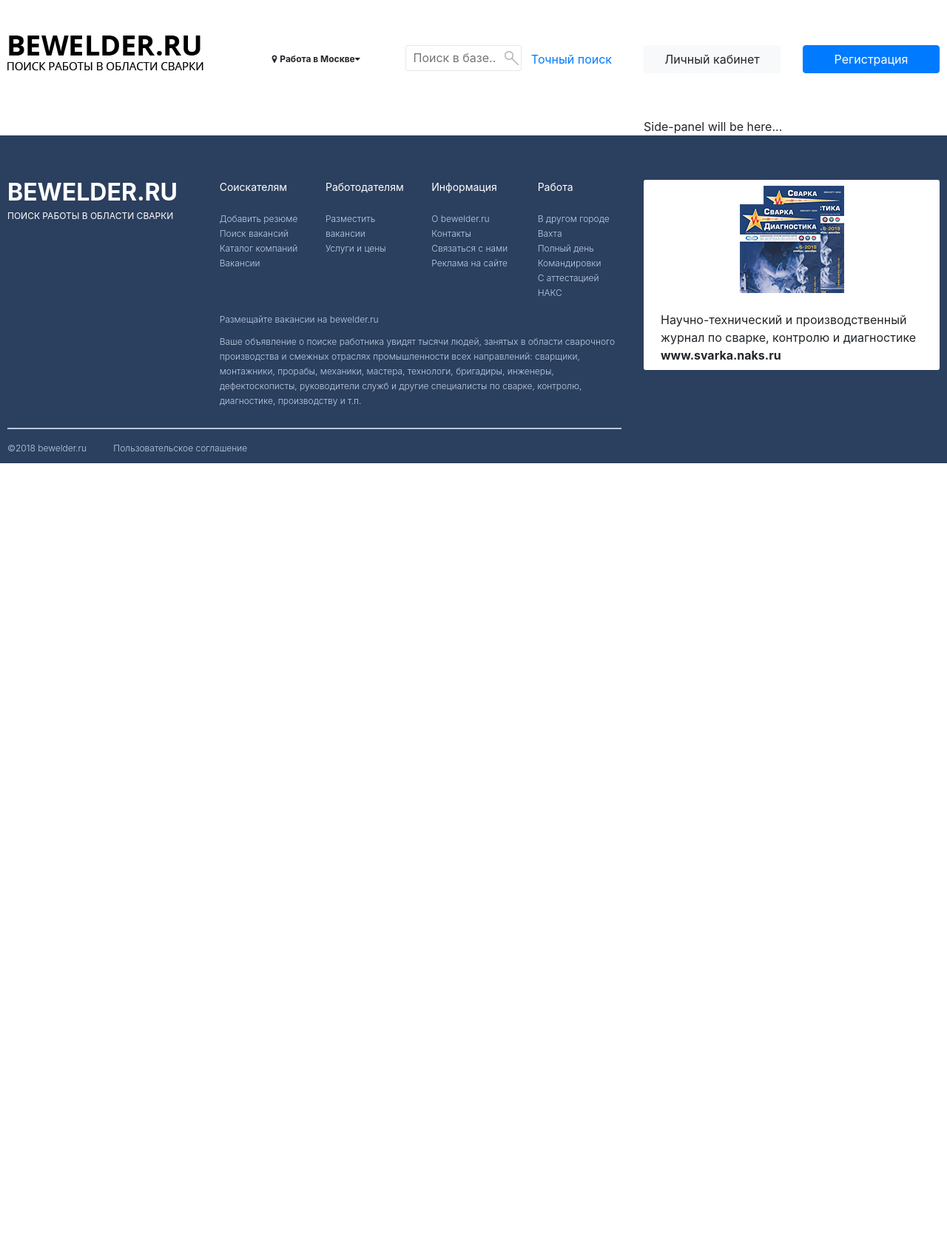
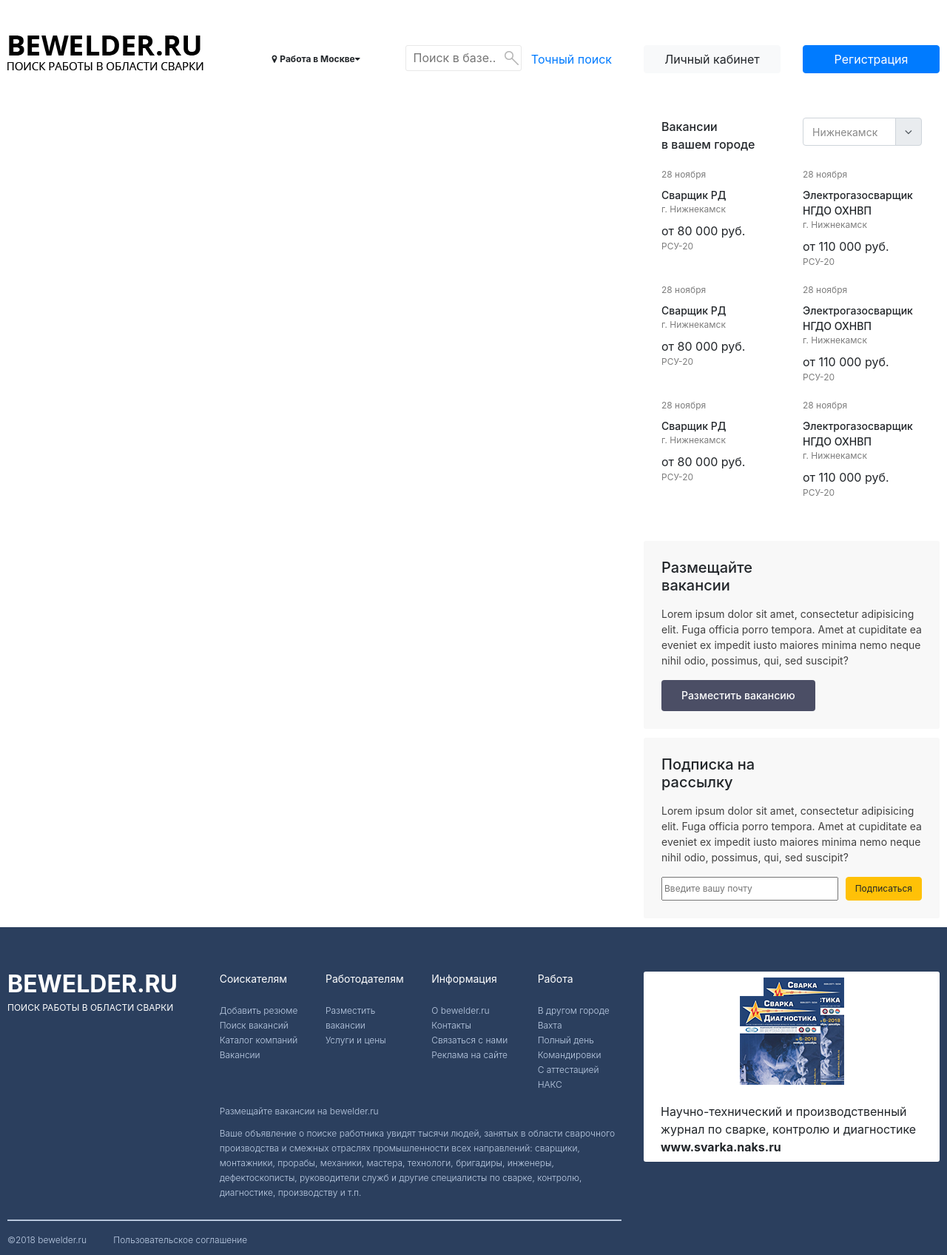
Before and after one commit to testpass1982/bewelder_redesign, a Django app: page /orgs/ in a window 1280 px wide. Shown: the whole page at 74% size. Before the commit the page ends 626 px from the top, so only its background shows below. Run offline with Django 3.2, Linux system fonts and the light colour scheme; data that the repository does not hold is empty; some libraries are stand-ins or nearby versions.

Commit message:
Side-panel layout

```diff
--- a/orgs/templates/orgs/list.html
+++ b/orgs/templates/orgs/list.html
@@ -36,9 +36,87 @@
             </div>
             {% endfor %}
         </div>
-        <div class="col-lg-4">
-            <div class="contianer">
-                Side-panel will be here...
+        <div class="col-lg-4 side-panel">
+            <div class="vacancy-in-city side-panel-block pt-0">
+                <div class="row">
+                    <div class="col title">
+                        Вакансии <br>
+                        в вашем городе
+                    </div>
+                    <div class="col">
+                        <div class="input-group">
+                            <input type="text" class="form-control city" value="Нижнекамск" aria-label="Город" aria-describedby="side-panel-city">
+                            <div class="input-group-append">
+                                <span class="input-group-text" id="fast-search-position"><i class="fa fa-angle-down" aria-hidden="true"></i></span>
+                            </div>
+                        </div>
+                    </div>
+                </div>
+                {% for i in 'x'|rjust:'3' %}
+                    <div class="row">
+                        <div class="col">
+                            <div class="grey">
+                                28 ноября
+                            </div>
+                            <div class="my-2">
+                                <div class="vacancy">
+                                    Сварщик РД
+                                </div>
+                                <div class="grey">
+                                    г. Нижнекамск
+                                </div>
+                            </div>
+                            <div>
+                                <div class="salary">
+                                    от 80 000 руб.
+                                </div>
+                                <div class="grey">
+                                    РСУ-20
+                                </div>
+                            </div>
+                        </div>
+                        <div class="col">
+                            <div class="grey">
+                                28 ноября
+                            </div>
+                            <div class="my-2">
+                                <div class="vacancy">
+                                    Электрогазосварщик НГДО ОХНВП
+                                </div>
+                                <div class="grey">
+                                    г. Нижнекамск
+                                </div>
+                            </div>
+                            <div>
+                                <div class="salary">
+                                    от 110 000 руб.
+                                </div>
+                                <div class="grey">
+                                    РСУ-20
+                                </div>
+                            </div>
+                        </div>
+                    </div>
+                {% endfor %}
+            </div>
+            <div class="side-panel-block grey-bg">
+                <h5>Размещайте <br>
+                    вакансии</h5>
+                <div class="text my-3">
+                    Lorem ipsum dolor sit amet, consectetur adipisicing elit. Fuga officia porro tempora. Amet at cupiditate ea eveniet ex impedit iusto maiores minima nemo neque nihil odio, possimus, qui, sed suscipit?
+                </div>
+                <button type="button" class="btn btn-vacancy">Разместить вакансию</button>
+            </div>
+            <div class="side-panel-block grey-bg">
+                <h5>Подписка на <br>
+                    рассылку</h5>
+                <div class="text my-3">
+                    Lorem ipsum dolor sit amet, consectetur adipisicing elit. Fuga officia porro tempora. Amet at cupiditate ea eveniet ex impedit iusto maiores minima nemo neque nihil odio, possimus, qui, sed suscipit?
+                </div>
+                <div class="subscribe d-flex">
+                    <input type="email" placeholder="Введите вашу почту" class="w-100">
+                    <button type="button" class="btn btn-warning">Подписаться</button>
+                </div>
             </div>
         </div>
     </div>
--- a/static/css/style.css
+++ b/static/css/style.css
@@ -41,3 +41,51 @@
       font-size: 14px; }
     .main-page-search .cont-fast-search .form-control {
       font-size: 12px; }
+
+.side-panel .grey-bg {
+  background-color: #f8f8f8; }
+
+.side-panel .vacancy-in-city .grey {
+  color: #7d7d7d;
+  font-size: 12px; }
+
+.side-panel .vacancy-in-city .title {
+  font-size: 16px;
+  font-weight: 500; }
+
+.side-panel .vacancy-in-city .city {
+  font-size: 14px;
+  color: #888; }
+
+.side-panel .vacancy-in-city .row {
+  padding-bottom: 20px; }
+
+.side-panel .vacancy-in-city .vacancy {
+  font-size: 14px;
+  font-weight: 500; }
+
+.side-panel .vacancy-in-city .salary {
+  font-size: 16px; }
+
+.side-panel .side-panel-block {
+  border-radius: 3px;
+  margin-bottom: 12px;
+  padding: 24px; }
+  .side-panel .side-panel-block .h5 {
+    font-size: 20px;
+    font-weight: bold; }
+  .side-panel .side-panel-block .text {
+    color: #414141;
+    font-size: 14px; }
+  .side-panel .side-panel-block .btn-vacancy {
+    color: #fff;
+    font-size: 14px;
+    line-height: 14px;
+    font-weight: 500;
+    background-color: #4b4e65;
+    padding: 13px 26px; }
+  .side-panel .side-panel-block .subscribe {
+    font-size: 12px; }
+    .side-panel .side-panel-block .subscribe button {
+      margin-left: 10px;
+      font-size: inherit; }
```
